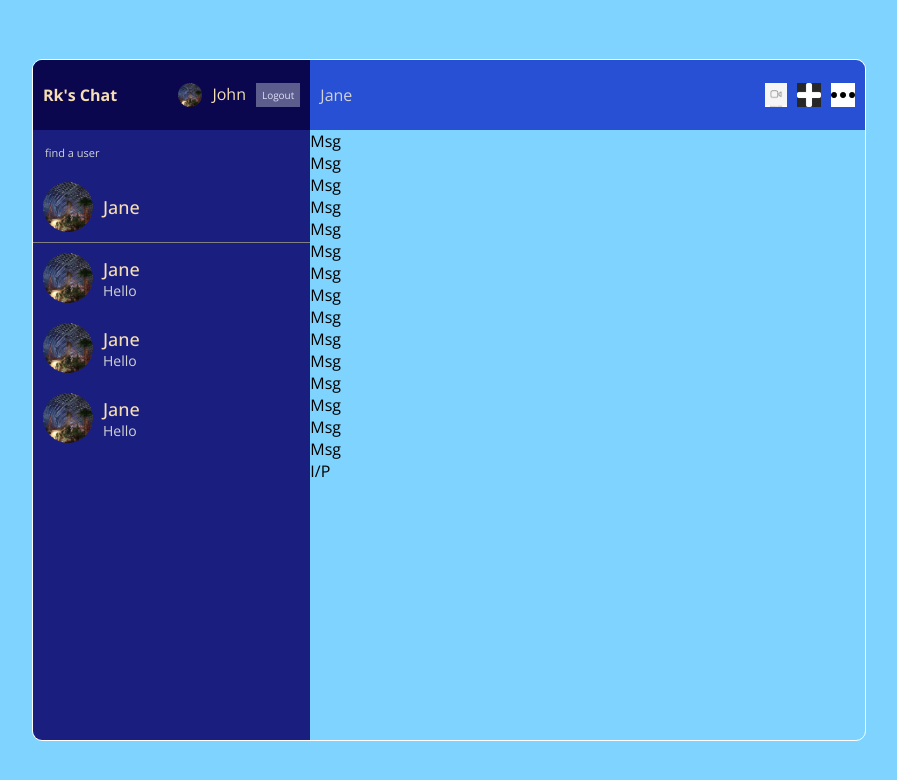
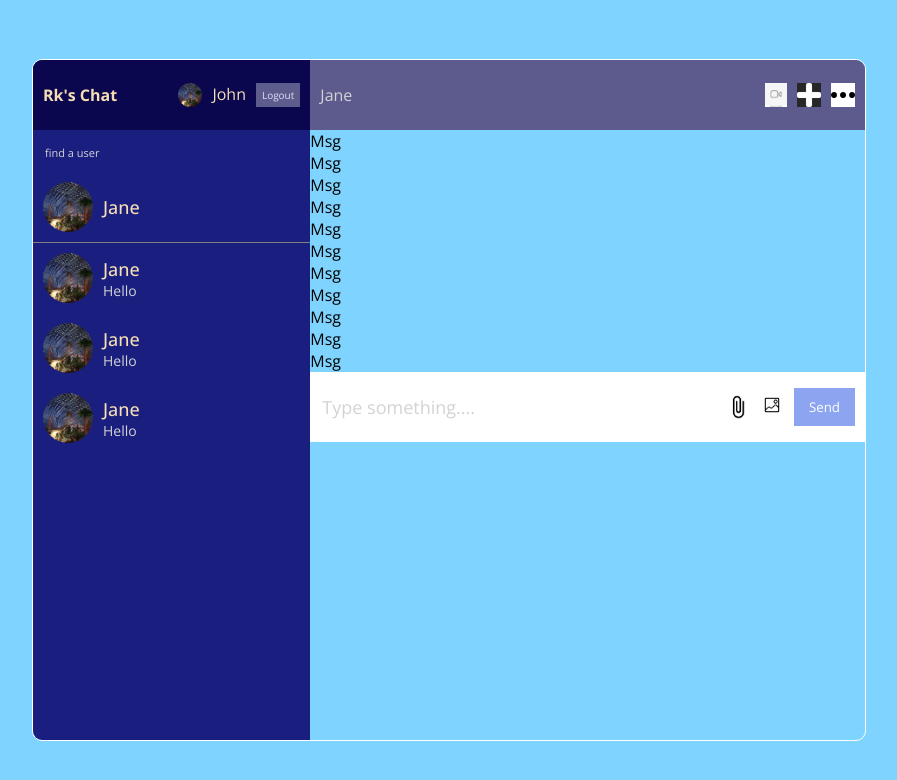
Before and after one commit to rk1091/Rk-Chat-Application-, a React (Create React App) app in the folder react-mini/: page / in a window 1280 px wide. Shown: the top 780 px of the page, without its empty margins (191-1088 px from the left). Built offline with nearby package versions, Linux system fonts and the light colour scheme.

Commit message:
more components

```diff
--- a/react-mini/src/components/Input.jsx
+++ b/react-mini/src/components/Input.jsx
@@ -1,6 +1,20 @@
 import React from "react";
+import Img from "../img/img.png";
+import Attach from "../img/attach.png";
 const Input = () => {
-  return <div>I/P</div>;
+  return (
+    <div className="input">
+      <input type="text" placeholder="Type something...." />
+      <div className="send">
+        <img src={Attach} alt="" />
+        <input type="file" style={{ display: "none" }} id="file" />
+        <label htmlFor="file">
+          <img src={Img} alt="" />
+        </label>
+        <button>Send</button>
+      </div>
+    </div>
+  );
 };
 
 export default Input;
--- a/react-mini/src/components/Messages.jsx
+++ b/react-mini/src/components/Messages.jsx
@@ -14,10 +14,10 @@
       <Message />
       <Message />
       <Message />
+      {/* <Message />
       <Message />
       <Message />
-      <Message />
-      <Message />
+      <Message /> */}
     </div>
   );
 };
--- a/react-mini/src/style.scss
+++ b/react-mini/src/style.scss
@@ -174,25 +174,140 @@
       }
     }
 
+    // .chat {
+    //   flex: 2;
+    //   .chatInfo {
+    //     height: 50px;
+    //     background-color: rgba(14, 39, 199, 0.759);
+    //     display: flex;
+    //     align-items: center;
+    //     justify-content: space-between;
+    //     padding: 10px;
+    //     color: lightgray;
+    //   }
+    //   .chatIcons {
+    //     display: flex;
+    //     gap: 10px;
+
+    //     img {
+    //       height: 24px;
+    //       cursor: pointer;
+    //     }
+    //   }
     .chat {
       flex: 2;
+
       .chatInfo {
         height: 50px;
-        background-color: rgba(14, 39, 199, 0.759);
+        background-color: #5d5b8d;
         display: flex;
         align-items: center;
         justify-content: space-between;
         padding: 10px;
         color: lightgray;
       }
+
       .chatIcons {
         display: flex;
         gap: 10px;
+
         img {
           height: 24px;
           cursor: pointer;
         }
       }
+
+      .messages {
+        background-color: #ddddf7;
+        padding: 10px;
+        // height: 500px;
+      }
+      //   .messages {
+      //     background-color: white;
+      //     padding: 10px;
+      //     height: calc(100% - 160px);
+      //     // overflow: scroll;
+      //   }
+      .messages {
+        background-color: #ddddf7;
+        padding: 10px;
+        height: calc(100% - 160px);
+      }
+      .input {
+        height: 50px;
+        background-color: white;
+        padding: 10px;
+        display: flex;
+        align-items: center;
+        justify-content: space-between;
+
+        input {
+          width: 100%;
+          border: none;
+          outline: none;
+          color: #2f2d52;
+          font-size: 18px;
+
+          &::placeholder {
+            color: lightgray;
+          }
+        }
+
+        .send {
+          display: flex;
+          align-items: center;
+          gap: 10px;
+
+          img {
+            height: 24px;
+            cursor: pointer;
+          }
+
+          button {
+            border: none;
+            padding: 10px 15px;
+            color: white;
+            background-color: #8da4f1;
+            cursor: pointer;
+          }
+        }
+      }
     }
   }
 }
+
+//       .input {
+//         height: 50px;
+//         background-color: white;
+//         padding: 10px;
+//         display: flex;
+//         align-items: center;
+//         justify-content: space-between;
+
+//         // input {
+//         //   width: 100%;
+//         //   border: none;
+//         //   outline: none;
+//         //   color: #5d5d8d;
+//         //   font-size: 18px;
+
+//         //   &::placeholder {
+//         //     color: lightgray;
+//         //   }
+//         // }
+//         // .send {
+//         //   display: flex;
+//         //   align-items: center;
+//         //   gap: 10px;
+
+//         //   .img {
+//         //     height: 10px;
+//         //     width: 10px;
+//         //     // display: flex;
+//         //     cursor: pointer;
+//         //   }
+//         // }
+//       }
+//     }
+//   }
+// }
```
Also changed, not shown: react-mini/src/img/attach.png (added), react-mini/src/img/img.png (added).
